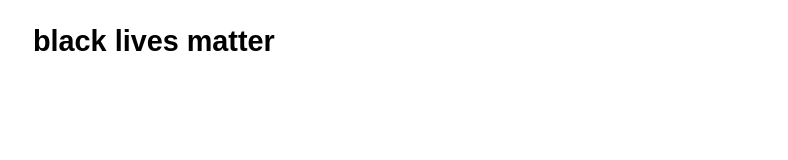
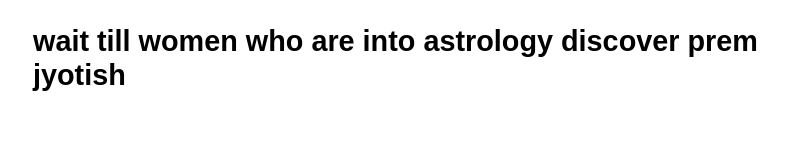
Before and after one commit to sejalmidha/sejalmidha.github.io, a plain HTML site: page index.html in a window 1280 px wide. Shown: the whole page, without its empty margins (223-1011 px from the left). Drawn offline with Linux system fonts and the light colour scheme.

Commit message:
Update index.html

```diff
--- a/index.html
+++ b/index.html
@@ -21,6 +21,6 @@
 </style>
 <article>
 	<header>
-		<h1>black lives matter</h1>
+		<h1>wait till women who are into astrology discover prem jyotish</h1>
 	</ul>
 </article>
```
